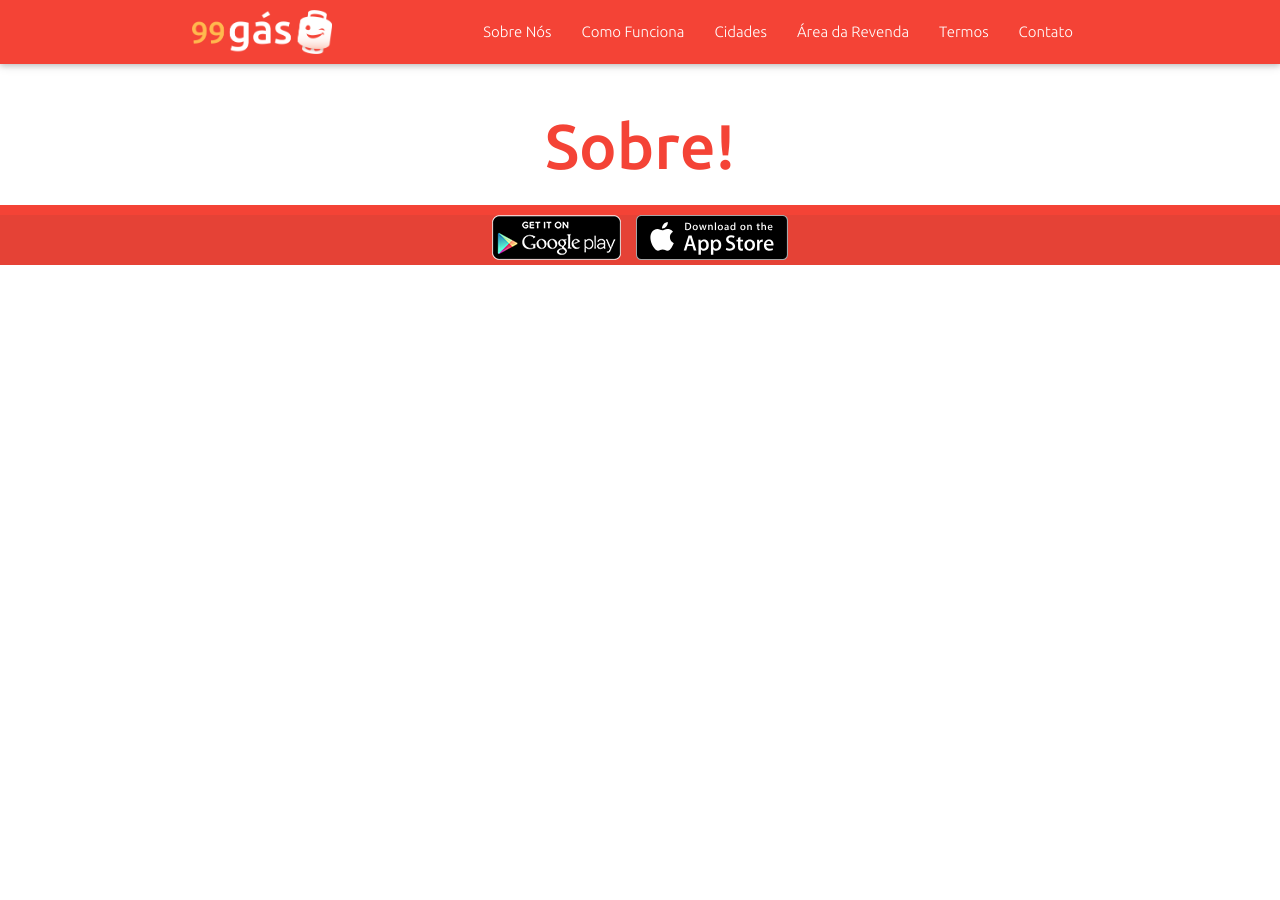
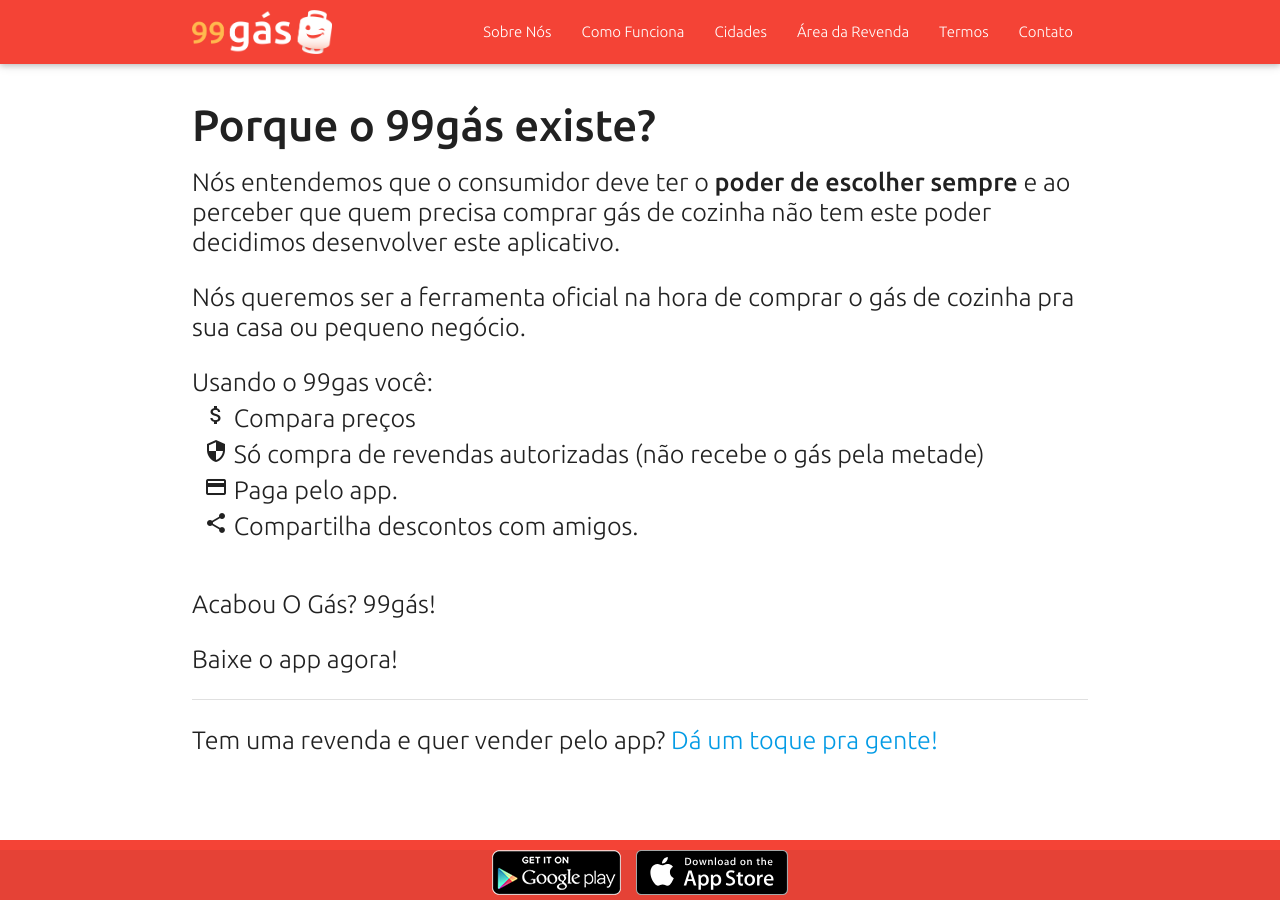
Before and after one commit to lmaranhao/99gas_website, a Jekyll site: the page built from sobre.html, in a window 1280 px wide. Built offline with Jekyll 4.4.1, drawn with Linux system fonts in a browser that asks for light colours; nearby versions of some CDN libraries.

Commit message:
contato + sobre pages + como tweak

```diff
--- a/como.html
+++ b/como.html
@@ -3,8 +3,8 @@ layout: sticky-footer
 title: 99gás - Como Funciona
 ---
 
-<div class="section no-pad-bot main-section valign-wrapper" id="index-banner">
-<div class="container">
+<div class="section sticky-footer">
+  <div class="container">
     <div class="section">
 
       <!--   Icon Section   -->
--- a/sobre.html
+++ b/sobre.html
@@ -1,10 +1,26 @@
 ---
-layout: default
+layout: sticky-footer
 title: 99gás - Sobre Nós
 ---
 
-<div class="section no-pad-bot main-section valign-wrapper" id="index-banner">
+<div class="section sticky-footer">
     <div class="container">
-        <h1 class="header center red-text text-99">Sobre!</h1>
+        <div class="row">
+            <div class="col s12">
+                <h3 class="header left-align font-weight-bold">Porque o 99gás existe?</h3>
+                <p class="no-margin flow-text">Nós entendemos que o consumidor deve ter o <strong>poder de escolher sempre</strong> e ao perceber que quem precisa comprar gás de cozinha não tem este poder decidimos desenvolver este aplicativo.</p>
+                <p class="flow-text">Nós queremos ser a ferramenta oficial na hora de comprar o gás de cozinha pra sua casa ou pequeno negócio.</p>
+                <p class="no-margin flow-text">Usando o 99gas você:</p>
+                <p class="flow-text" style="margin: 6px 0 0 12px"><i class="material-icons">attach_money</i> Compara preços</p>
+                <p class="flow-text" style="margin: 6px 0 0 12px"><i class="material-icons">security</i> Só compra de revendas autorizadas (não recebe o gás pela metade)</p>
+                <p class="flow-text" style="margin: 6px 0 0 12px"><i class="material-icons">payment</i> Paga pelo app.</p>
+                <p class="flow-text" style="margin: 6px 0 0 12px"><i class="material-icons">share</i> Compartilha descontos com amigos.</p>
+                <br>
+                <p class="flow-text">Acabou O Gás? 99gás!</p>
+                <p class="flow-text">Baixe o app agora!</p>
+                <div class="divider"></div>
+                <p class="flow-text">Tem uma revenda e quer vender pelo app? <a href="{{page.contato}}">Dá um toque pra gente!</a></p>
+            </div>
+        </div>
     </div>
 </div>
```
Also changed, not shown: contato.html (+7 -3 lines).
